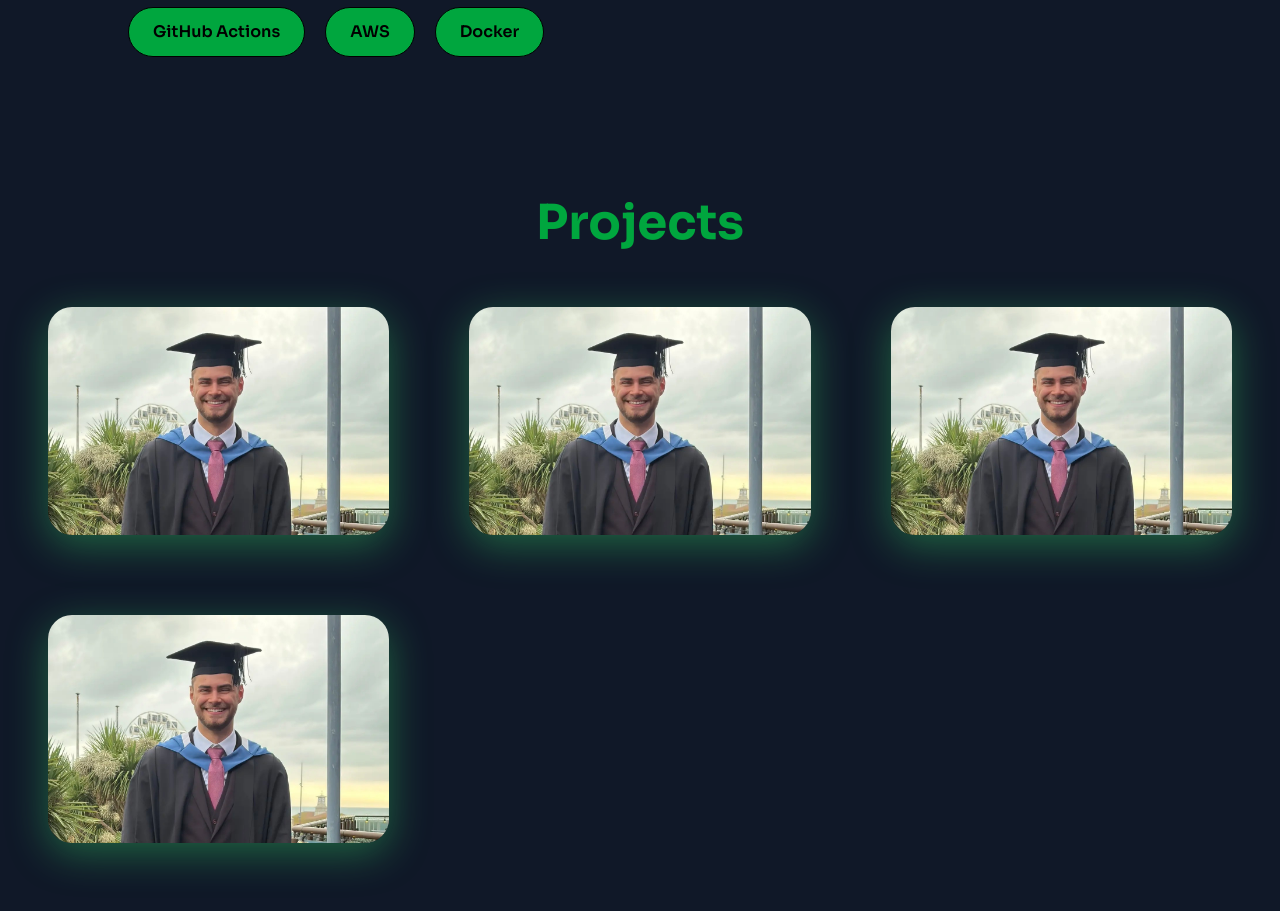
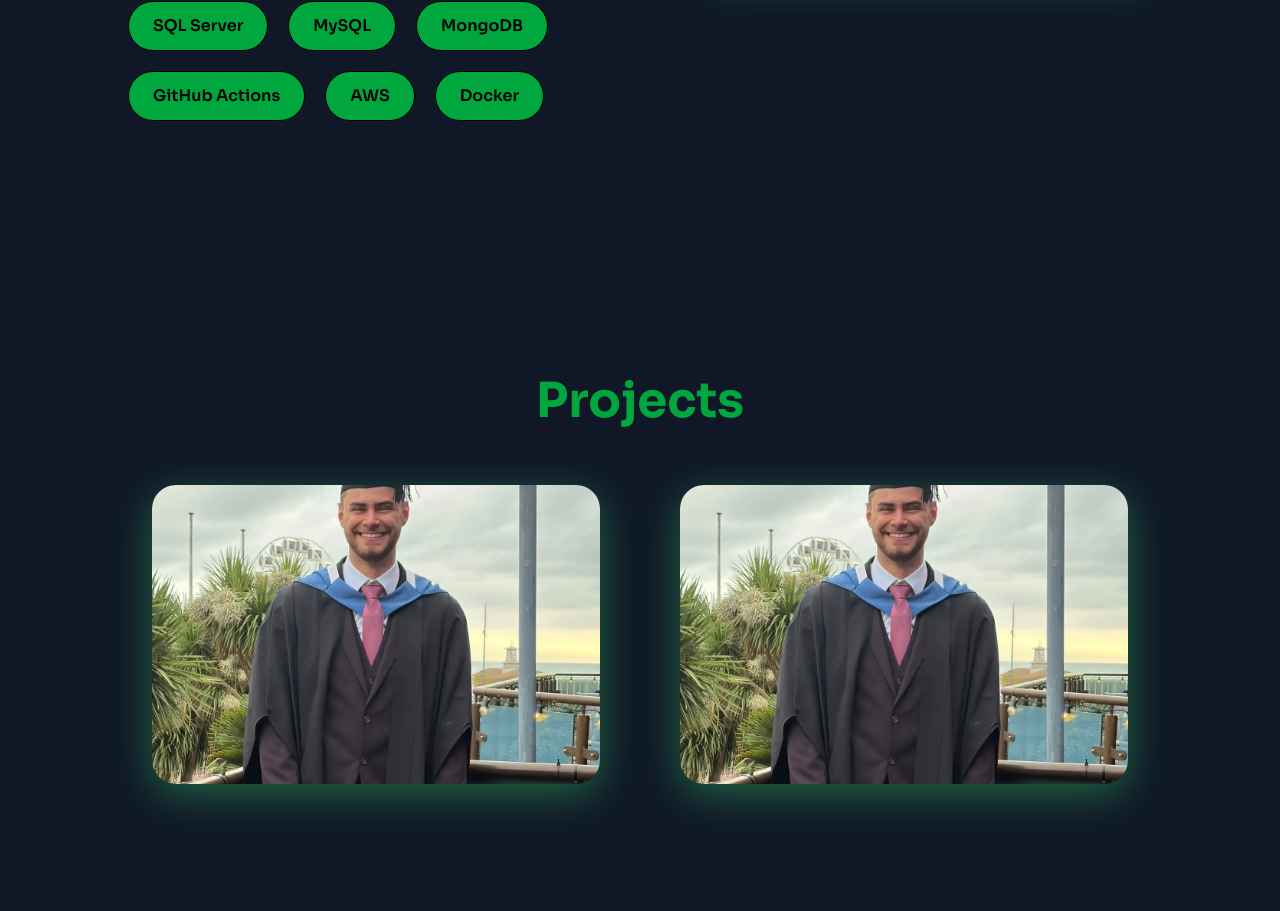
Before and after one commit to Camorany/camorany-portfolio, a Vue app in the folder camorany-portfolio/: page / in a window 1280 px wide. Shown: the part 1479-2390 px from the top of the page. Built offline with nearby package versions, Linux system fonts and the light colour scheme.

Commit message:
Project card overlays

```diff
--- a/camorany-portfolio/src/components/AboutMe.vue
+++ b/camorany-portfolio/src/components/AboutMe.vue
@@ -5,7 +5,7 @@ import { Code } from 'lucide-vue-next'
 
 <template>
   <section
-    id="aboutme" class="min-h-screen bg-gray-900 text-white flex items-center justify-center px-30"
+    id="aboutme" class="min-h-screen bg-gray-900 text-white flex items-center justify-center px-30 md:py-30"
   >
     <div
       class="max-w-7xl w-full flex flex-col md:flex-row gap-8 p-2"
--- a/camorany-portfolio/src/components/Projects.vue
+++ b/camorany-portfolio/src/components/Projects.vue
@@ -4,7 +4,7 @@ import { Code } from 'lucide-vue-next'
 </script>
 
 <template>
-  <section id="projects" class="min-h-screen bg-gray-900 text-white flex items-center justify-center px-10 py-20 md:py-0"
+  <section id="projects" class="min-h-screen bg-gray-900 text-white flex items-center justify-center px-10 py-20 md:py-30"
   >
     <div
       class="max-w-7xl w-full flex flex-col md:flex-row p-2"
@@ -17,35 +17,62 @@ import { Code } from 'lucide-vue-next'
             Projects
             </h1>
 
-                <div class="grid grid-cols-1 md:grid-cols-2 lg:grid-cols-3 gap-20">
-                    <div class="rounded-3xl aspect-[6/4] overflow-hidden shadow-[0_10px_40px_#3deb715d]">
+                <div class="grid grid-rows-2 md:grid-cols-2 gap-20">
+
+                    <!--HYPERTROPHY EDU CARD-->
+                    <div class="group relative rounded-3xl aspect-[6/4] overflow-hidden shadow-[0_10px_40px_#3deb715d] max-w-md">
                         <img
                             src="../assets/aboutme/about-me-pic.jpg"
                             alt="About Me Picture"
-                            class="w-full h-auto object-cover"
+                            class="w-full h-full object-cover group-hover:scale-105 transition-transform duration-500"
                         />
+
+                        <!-- OVERLAY -->
+                         <div class="absolute inset-0 bg-black/70 flex flex-col items-center justify-center text-center p-5
+                         opacity-0 group-hover:opacity-100 transition duration-300">
+
+                         <h3 class="text-white font-semibold text-2xl mb-5">
+                            Hypertrophy EDU
+                         </h3>
+
+                         <p class="text-gray-200 mb-5">
+                            A web application utilising generative AI to provide legitimised fitness content and education.
+                         </p>
+
+                         <a class="cursor-pointer border border-green-600 px-6 py-3 rounded-xl hover:scale-105 hover:shadow-[0_3px_10px__rgba(255,255,255,0.3)] transition">
+                            View Project
+                         </a>
+
+                         </div>
                     </div>
-                    <div class="rounded-3xl aspect-[6/4] overflow-hidden shadow-[0_10px_40px_#3deb715d]">
+
+                    <!--HTTP/1.1 PROTOCOL REMAKE CARD-->
+                    <div class="group relative rounded-3xl aspect-[6/4] overflow-hidden shadow-[0_10px_40px_#3deb715d] max-w-md">
                         <img
                             src="../assets/aboutme/about-me-pic.jpg"
                             alt="About Me Picture"
-                            class="w-full h-auto object-cover"
+                            class="w-full h-full object-cover group-hover:scale-105 transition-transform duration-500"
                         />
+
+                        <!-- OVERLAY -->
+                         <div class="absolute inset-0 bg-black/70 flex flex-col items-center justify-center text-center p-5
+                         opacity-0 group-hover:opacity-100 transition duration-300">
+
+                         <h3 class="text-white font-semibold text-2xl mb-5">
+                            HTTP/1.1 Remake
+                         </h3>
+
+                         <p class="text-gray-200 mb-5">
+                            A web application utilising generative AI to provide legitimised fitness content and education.
+                         </p>
+
+                         <a class="cursor-pointer border border-green-600 px-6 py-3 rounded-xl hover:scale-105 hover:shadow-[0_3px_10px__rgba(255,255,255,0.3)] transition">
+                            View Project
+                         </a>
+
+                         </div>
                     </div>
-                    <div class="rounded-3xl aspect-[6/4] overflow-hidden shadow-[0_10px_40px_#3deb715d]">
-                        <img
-                            src="../assets/aboutme/about-me-pic.jpg"
-                            alt="About Me Picture"
-                            class="w-full h-auto object-cover"
-                        />
-                    </div>
-                    <div class=" rounded-3xl aspect-[6/4] overflow-hidden shadow-[0_10px_40px_#3deb715d]">
-                        <img
-                            src="../assets/aboutme/about-me-pic.jpg"
-                            alt="About Me Picture"
-                            class="w-full h-auto object-cover"
-                        />
-                    </div>
+
                 </div>
 
       </div>
```
